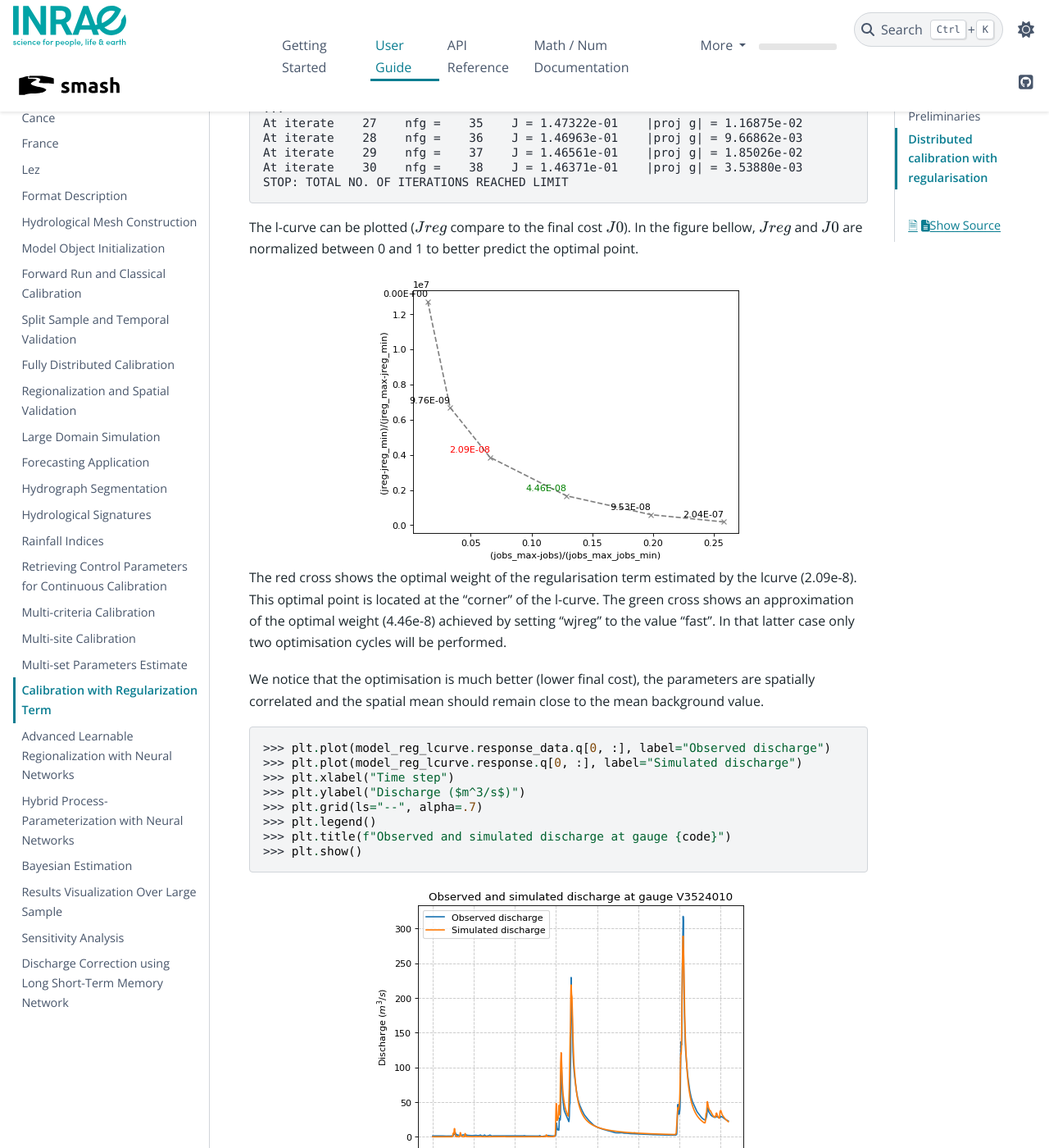
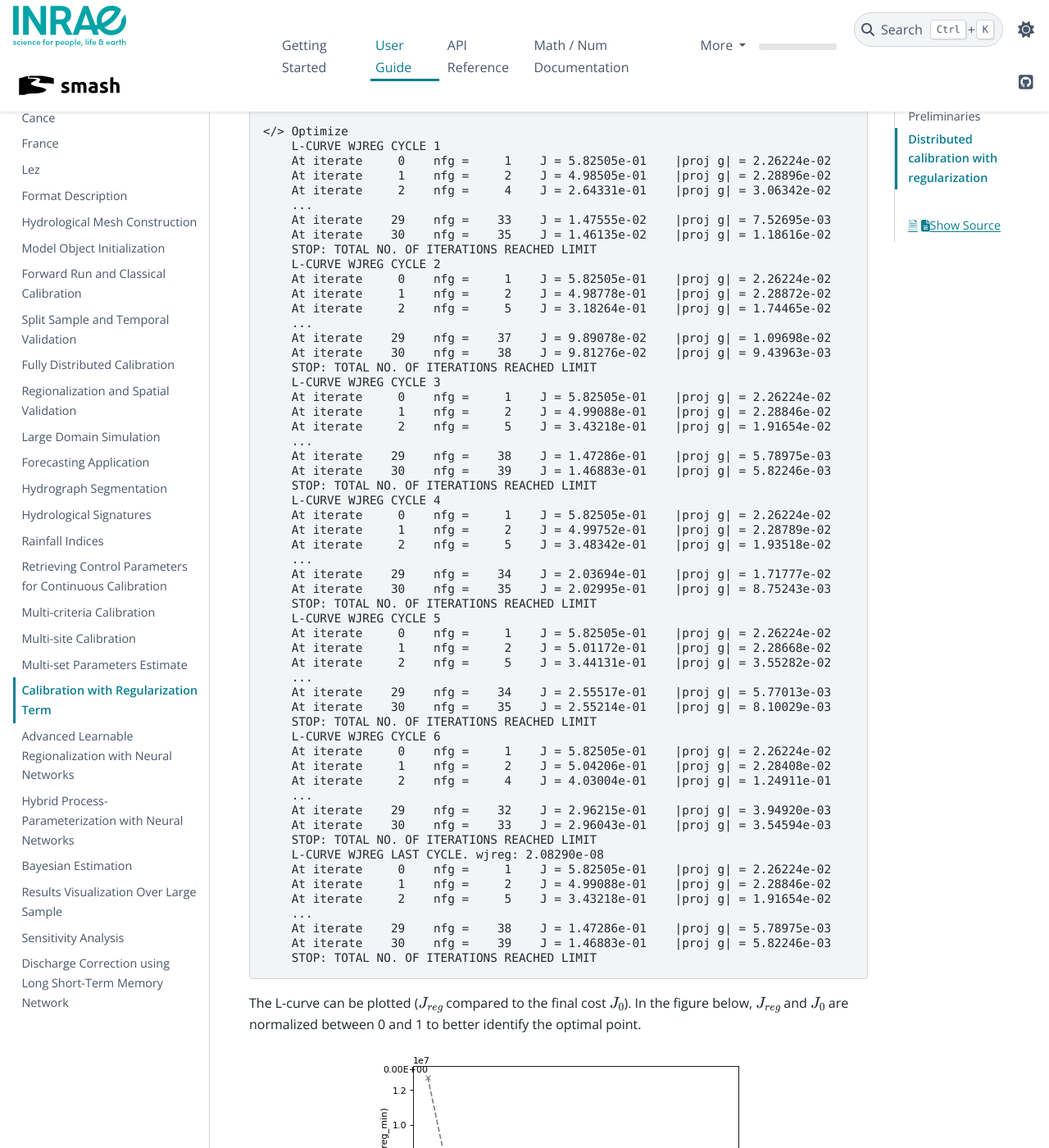
Before and after one commit to DassHydro/smash, a Sphinx documentation site: the page built from doc/source/user_guide/in_depth/calibration_with_regularization_term.rst, in a window 1280 px wide and 1400 px high, scrolled down 6056 px. Shown: the whole window at 82% size. Built offline with Sphinx 7.4.7 and the PyData theme 0.15.4, drawn with Linux system fonts in a browser that asks for light colours; pages that are not in the unit, such as notebooks, are missing from menus; the version number could not be read and is left out; cross-references to code outside the pages are shown as plain code; some of the changed text lies outside the part shown.

Commit message:
PR review: suggestion changes from TH review

```diff
--- a/doc/source/_static/bib/references.bib
+++ b/doc/source/_static/bib/references.bib
@@ -96,6 +96,17 @@
   pages     = {1--24},
   publisher = {Copernicus GmbH},
   doi       = {10.5194/hess-24-5519-2020}
+}
+
+@article{hansen1993,
+  author = {Hansen, Per Christian and O’Leary, Dianne Prost},
+  title = {The Use of the L-Curve in the Regularization of Discrete Ill-Posed Problems},
+  journal = {SIAM Journal on Scientific Computing},
+  volume = {14},
+  number = {6},
+  pages = {1487-1503},
+  year = {1993},
+  doi = {10.1137/0914086},
 }
 
 @article{Kermode2020-f90wrap,
--- a/doc/source/user_guide/files_with_code_block.csv
+++ b/doc/source/user_guide/files_with_code_block.csv
@@ -3,6 +3,7 @@
 classical_uses/split_sample_temporal_validation.rst
 in_depth/advanced_learnable_regionalization.rst
 in_depth/bayesian_estimation.rst
+in_depth/calibration_with_regularization_term.rst
 in_depth/hybrid_process_parameterization.rst
 in_depth/multicriteria_calibration.rst
 in_depth/retrieving_control_parameters.rst
--- a/doc/source/user_guide/in_depth/bayesian_estimation.rst
+++ b/doc/source/user_guide/in_depth/bayesian_estimation.rst
@@ -32,7 +32,7 @@
 Now, we need to create a :class:`smash.Model` object.
 For this case, we use the :ref:`user_guide.data_and_format_description.cance` dataset as an example.
 
-Load the ``setup`` and ``mesh`` dictionaries using the :meth:`smash.load_dataset` method and create the :class:`smash.Model` object.
+Load the ``setup`` and ``mesh`` dictionaries using the :meth:`smash.factory.load_dataset` method and create the :class:`smash.Model` object.
 
 .. code-block:: python
 
--- a/doc/source/user_guide/in_depth/calibration_with_regularization_term.rst
+++ b/doc/source/user_guide/in_depth/calibration_with_regularization_term.rst
@@ -13,29 +13,29 @@
 
 	>>> import smash
 	>>> import matplotlib.pyplot as plt
-	>>> import numpy as np
 
 Now, we need to create a :class:`smash.Model` object.
 For this case, we use the :ref:`user_guide.data_and_format_description.cance` dataset as an example.
 
-Load the ``setup`` and ``mesh`` dictionaries using the :meth:`smash.load_dataset` method and create the :class:`smash.Model` object.
+Load the ``setup`` and ``mesh`` dictionaries using the :meth:`smash.factory.load_dataset` method and create the :class:`smash.Model` object.
 
 .. code-block:: python
 
 	>>> setup, mesh = smash.factory.load_dataset("Cance")
 	>>> model = smash.Model(setup, mesh)
 
-Distributed calibration with regularisation
+Distributed calibration with regularization
 -------------------------------------------
 
-The regularization function can be applied with a distributed mapping using the lbfgsb optimizer. That kind of calibration produces smoother parameters map with better correlation with the background.
+The regularization function can be applied with a distributed mapping using gradient-based optimizers (here we use the L-BFGS-B algorithm).
+That kind of calibration produces smoother parameters map with better correlation with the background.
 
 To trigger the regularization function we must change the optimize and cost options:
 
 .. code-block:: python
 
     >>> optimize_options = {"termination_crit": {"maxiter": 30}}
-
+    >>>
     >>> cost_options= {
     ...        "end_warmup": '2014-10-15 00:00',
     ...        "jobs_cmpt": "nse",
@@ -44,24 +44,27 @@
     ...        "wjreg": 0.0,
     ...        }
 
-The maximum of iteration has been increased so that enough iterations will be performed to reduce the cost (the criteria and the regularisation term). "end_warmup" has been set one month later than the model start time to avoid "jumps" of the cost computation during the first time-step (the model require a long warmup period, but for this tutoriel only one month is given).
+The maximum of iteration has been increased so that enough iterations will be performed to reduce the cost (the criteria and the regularization term).
+The key option ``'end_warmup'`` has been set one month later than the model start time to avoid "jumps" of the cost computation during the first time-step (the model require a long warmup period, but for this tutorial only one month is given).
 
-When triggering the regularisation, the total cost :math:`J` is defined as follow:
+When triggering the regularization, the total cost :math:`J` is defined as follow:
 
 .. math::
     \boxed{
-    J = J0 + wjreg \times Jreg}
+    J = J_0 + w_{jreg} \times J_{reg}
+    }
 
-where :math:`J0` is the missfit criteria and :math:`Jreg` the regularisation term defined as follow:
+where :math:`J_0` is the missfit criteria and :math:`J_{reg}` the regularization term defined as follow:
 
 .. math::
     \boxed{
-    Jreg = wjreg\_cmpt_1 \times Jprior + wjreg\_cmpt_2 \times Jsmoothing}
+    J_{reg} = w_{jreg, 1} \times J_{prior} + w_{jreg, 2} \times J_{smoothing}
+    }
 
-where :math:`wjreg\_cmpt_1, wjreg\_cmpt_2, ...` are some weight coefficients attributed to each penalisation function.
+where :math:`w_{jreg, 1}` and :math:`w_{jreg, 2}` are the weight coefficients attributed to each penalization function.
 
-"jreg_cmpt" option selects the penalisation function (choice are elements in ["prior", "smoothing", "hard_smoothing"]) used to compute the regularisation term: "prior" denoted :math:`Jprior` compute :math:`|| X - X^b ||` (norm of the distance of the control parameter :math:`X` to the background :math:`X^b`), "smoothing" and "hard_smoothing" are some spatial smoothing function denoted :math:`Jsmoothing` (see :ref:`math_num_documentation.regularization_function` for more details).
-"wjreg" provide the total weight of the regularisation function (here it is set to 0., i.e the regularisation will be inefficient).
+The ``'jreg_cmpt'`` option selects the penalization function (choices are elements in [``'prior'``, ``'smoothing'``, ``'hard_smoothing'``]) used to compute the regularization term: ``'prior'``, denoted as :math:`J_{prior}`, computes :math:`|| X - X^b ||` (the norm of the distance of the control parameter :math:`X` to the background :math:`X^b`), while ``'smoothing'`` and ``'hard_smoothing'`` are spatial smoothing functions denoted as :math:`J_{smoothing}` (see :ref:`math_num_documentation.regularization_function` for more details).
+The ``'wjreg'`` option provides the total weight of the regularization function (here it is set to 0, meaning the regularization will be ineffective).
 
 Now we can start the optimization of the model parameters.
 
@@ -74,8 +77,6 @@
     ...                    cost_options=cost_options,
     ...                    )
 
-That returns:
-
 .. code-block:: output
 
     </> Optimize
@@ -83,15 +84,15 @@
         At iterate     1    nfg =     2    J = 4.98505e-01    |proj g| = 2.28896e-02
         At iterate     2    nfg =     4    J = 2.64331e-01    |proj g| = 3.06342e-02
         ...
-        At iterate    28    nfg =    32    J = 1.48585e-02    |proj g| = 8.08515e-03
-        At iterate    29    nfg =    33    J = 1.46492e-02    |proj g| = 5.14101e-03
-        At iterate    30    nfg =    35    J = 1.45157e-02    |proj g| = 8.50714e-03
+        At iterate    29    nfg =    33    J = 1.47555e-02    |proj g| = 7.52695e-03
+        At iterate    30    nfg =    35    J = 1.46135e-02    |proj g| = 1.18616e-02
         STOP: TOTAL NO. OF ITERATIONS REACHED LIMIT
 
 Let's now plot the discharges and the map of the calibrated parameters.
 
 .. code-block:: python
 
+    >>> code = model.mesh.code[0]
     >>> plt.plot(model_noreg.response_data.q[0, :], label="Observed discharge")
     >>> plt.plot(model_noreg.response.q[0, :], label="Simulated discharge")
     >>> plt.xlabel("Time step")
@@ -106,14 +107,15 @@
 
 .. code-block:: python
 
-    >>> plt.imshow(model_noreg.rr_parameters.values[:,:,1]) ;
-    >>> plt.colorbar(label="Production capacity");
-    >>> plt.title("Cance - map of the calibrated production parameter (cp)");
+    >>> plt.imshow(model_noreg.rr_parameters.values[:,:,1])
+    >>> plt.colorbar(label="cp (mm)")
+    >>> plt.title("Cance - map of the calibrated production parameter (cp)")
+    >>> plt.show()
 
 .. image:: ../../_static/user_guide.in_depth.calibration_with_regularisation_term.calibrated_noreg.png
     :align: center
 
-Now change the weight of the regularisation term (set :math:`wjreg > 0`) and observe the effects.
+Now change the weight of the regularization term (set :math:`w_{jreg} > 0`) and observe the effects.
 
 .. code-block:: python
 
@@ -122,9 +124,9 @@
     ...        "jobs_cmpt": "nse",
     ...        "wjobs_cmpt": "mean",
     ...        "jreg_cmpt": ["prior", "smoothing"],
-    ...        "wjreg": 0.000001,
+    ...        "wjreg": 1e-6,
     ...        }
-
+    >>>
     >>> model_reg = smash.optimize(model,
     ...                    optimizer="lbfgsb",
     ...                    mapping="distributed",
@@ -132,21 +134,18 @@
     ...                    cost_options=cost_options,
     ...                    )
 
-That returns:
-
 .. code-block:: output
 
     </> Optimize
-    At iterate     0    nfg =     1    J = 5.82505e-01    |proj g| = 2.26224e-02
-    At iterate     1    nfg =     2    J = 5.26515e-01    |proj g| = 3.61495e-02
-    At iterate     2    nfg =     4    J = 5.19688e-01    |proj g| = 1.09659e-01
-    ...
-    At iterate    28    nfg =    32    J = 3.54707e-01    |proj g| = 1.05339e-02
-    At iterate    29    nfg =    33    J = 3.54489e-01    |proj g| = 9.41573e-03
-    At iterate    30    nfg =    34    J = 3.54246e-01    |proj g| = 8.71998e-03
-    STOP: TOTAL NO. OF ITERATIONS REACHED LIMIT
+        At iterate     0    nfg =     1    J = 5.82505e-01    |proj g| = 2.26224e-02
+        At iterate     1    nfg =     2    J = 5.26515e-01    |proj g| = 3.61495e-02
+        At iterate     2    nfg =     4    J = 5.19688e-01    |proj g| = 1.09659e-01
+        ...
+        At iterate    29    nfg =    33    J = 3.54491e-01    |proj g| = 9.42803e-03
+        At iterate    30    nfg =    34    J = 3.54248e-01    |proj g| = 8.79138e-03
+        STOP: TOTAL NO. OF ITERATIONS REACHED LIMIT
 
-The simulated and observed discharges and the calibrated parameter map (cp) are plotted bellow:
+The simulated and observed discharges and the calibrated parameter map (e.g., for the parameter of production capacity) are shown below:
 
 .. code-block:: python
 
@@ -164,17 +163,23 @@
 
 .. code-block:: python
 
-    >>> plt.imshow(model_reg.rr_parameters.values[:,:,1]) ;
-    >>> plt.colorbar(label="Production capacity");
-    >>> plt.title("Cance - map of the calibrated production parameter (cp)");
+    >>> plt.imshow(model_reg.rr_parameters.values[:,:,1])
+    >>> plt.colorbar(label="cp (mm)")
+    >>> plt.title("Cance - map of the calibrated production parameter (cp)")
+    >>> plt.show()
 
 .. image:: ../../_static/user_guide.in_depth.calibration_with_regularisation_term.calibrated_cp_reg.png
     :align: center
 
-The simulated discharge does not fit well with the observed discharge but the calibrated parameter map is smoother. Indeed the regularisation adds some constraints for the optimisation and forces the parameters to be correlated with its neighbourgs and close to the background. In our case, the weight for the regularisation term (:math:`wjreg \times Jreg`) is too big compare to the optimisation criteria (:math:`J0`), the convergence is then less efficient. W recommend to estimate the optimal regularisation weight :math:`wjreg` with the l-curve method (P. C. Hansen and D. P. O’Leary, “The use of the L-curve in the regularization of discrete ill-posed problems,” SIAM Journal on Scientific Computing, vol. 14, no. 6, pp. 1487–1503, 1993.).
+The simulated discharge does not fit well with the observed discharge but the calibrated parameter map is smoother.
+Indeed the regularization adds some constraints for the optimization and forces the parameters to be correlated with its neighbourgs and close to the background.
+In this case, the weight for the regularization term (:math:`w_{jreg} \times J_{reg}`) is too large compared to the optimization criteria (:math:`J_0`), the convergence is then less efficient.
+We recommend to estimate the optimal regularization weight :math:`w_{jreg}` with the L-curve method :cite:p:`hansen1993`.
 
-An automatic method to comute the l-curve is implemented in Smash. The optimal coefficient :math:`wjreg` can be automatically estimated (M. Jay-Allemand, P. Javelle, and P.-A. Garambois, “Assimilation dans SMASH.” 2023.). To do so, just set the "wjreg" cost option to "lcurve". In order to plot the result of the l-curve, you must setup optional returned options. Notice that the lcurve will perform six optimisation cycles (the number of cycle is currently fixed) and thus the computation can take a long time.
-
+An automatic method to compute the L-curve is implemented in `smash`, where the optimal coefficient :math:`w_{jreg}` can be automatically estimated.
+To do so, simply set the ``'wjreg'`` cost option to ``'lcurve'``.
+To plot the result of the L-curve, you must configure optional return options.
+Note that the L-curve will perform six optimization cycles (the number of cycles is currently fixed), and thus the computation may take a significant amount of time.
 
 .. code-block:: python
 
@@ -185,9 +190,8 @@
     ...        "jreg_cmpt": ["prior", "smoothing"],
     ...        "wjreg": "lcurve",
     ...        }
-
-
-    return_options= {
+    >>>
+    >>> return_options= {
     ...            "time_step": "all",
     ...            "lcurve_wjreg": True,
     ...            "jreg": True,
@@ -196,7 +200,7 @@
     ...            "control_vector": True,
     ...            "n_iter": True,
     ...        }
-
+    >>>
     >>> model_reg_lcurve, return_results = smash.optimize(model,
     ...                    optimizer="lbfgsb",
     ...                    mapping="distributed",
@@ -205,40 +209,78 @@
     ...                    return_options=return_options,
     ...                    )
 
-That return:
-
 .. code-block:: output
 
     </> Optimize
-    L-CURVE WJREG CYCLE 1
-    At iterate     0    nfg =     1    J = 5.82505e-01    |proj g| = 2.26224e-02
-    At iterate     1    nfg =     2    J = 4.98505e-01    |proj g| = 2.28896e-02
-    At iterate     2    nfg =     4    J = 2.64331e-01    |proj g| = 3.06342e-02
-    ...
-    At iterate    28    nfg =    32    J = 1.48585e-02    |proj g| = 8.08515e-03
-    At iterate    29    nfg =    33    J = 1.46492e-02    |proj g| = 5.14101e-03
-    At iterate    30    nfg =    35    J = 1.45157e-02    |proj g| = 8.50714e-03
-    STOP: TOTAL NO. OF ITERATIONS REACHED LIMIT
-    L-CURVE WJREG CYCLE 2
-    At iterate     0    nfg =     1    J = 5.82505e-01    |proj g| = 2.26224e-02
-    At iterate     1    nfg =     2    J = 4.98778e-01    |proj g| = 2.28872e-02
-    At iterate     2    nfg =     5    J = 3.18313e-01    |proj g| = 1.74505e-02
-    ...
-    At iterate    27    nfg =    35    J = 1.47322e-01    |proj g| = 1.16875e-02
-    At iterate    28    nfg =    36    J = 1.46963e-01    |proj g| = 9.66862e-03
-    At iterate    29    nfg =    37    J = 1.46561e-01    |proj g| = 1.85026e-02
-    At iterate    30    nfg =    38    J = 1.46371e-01    |proj g| = 3.53880e-03
-    STOP: TOTAL NO. OF ITERATIONS REACHED LIMIT
+        L-CURVE WJREG CYCLE 1
+        At iterate     0    nfg =     1    J = 5.82505e-01    |proj g| = 2.26224e-02
+        At iterate     1    nfg =     2    J = 4.98505e-01    |proj g| = 2.28896e-02
+        At iterate     2    nfg =     4    J = 2.64331e-01    |proj g| = 3.06342e-02
+        ...
+        At iterate    29    nfg =    33    J = 1.47555e-02    |proj g| = 7.52695e-03
+        At iterate    30    nfg =    35    J = 1.46135e-02    |proj g| = 1.18616e-02
+        STOP: TOTAL NO. OF ITERATIONS REACHED LIMIT
+        L-CURVE WJREG CYCLE 2
+        At iterate     0    nfg =     1    J = 5.82505e-01    |proj g| = 2.26224e-02
+        At iterate     1    nfg =     2    J = 4.98778e-01    |proj g| = 2.28872e-02
+        At iterate     2    nfg =     5    J = 3.18264e-01    |proj g| = 1.74465e-02
+        ...
+        At iterate    29    nfg =    37    J = 9.89078e-02    |proj g| = 1.09698e-02
+        At iterate    30    nfg =    38    J = 9.81276e-02    |proj g| = 9.43963e-03
+        STOP: TOTAL NO. OF ITERATIONS REACHED LIMIT
+        L-CURVE WJREG CYCLE 3
+        At iterate     0    nfg =     1    J = 5.82505e-01    |proj g| = 2.26224e-02
+        At iterate     1    nfg =     2    J = 4.99088e-01    |proj g| = 2.28846e-02
+        At iterate     2    nfg =     5    J = 3.43218e-01    |proj g| = 1.91654e-02
+        ...
+        At iterate    29    nfg =    38    J = 1.47286e-01    |proj g| = 5.78975e-03
+        At iterate    30    nfg =    39    J = 1.46883e-01    |proj g| = 5.82246e-03
+        STOP: TOTAL NO. OF ITERATIONS REACHED LIMIT
+        L-CURVE WJREG CYCLE 4
+        At iterate     0    nfg =     1    J = 5.82505e-01    |proj g| = 2.26224e-02
+        At iterate     1    nfg =     2    J = 4.99752e-01    |proj g| = 2.28789e-02
+        At iterate     2    nfg =     5    J = 3.48342e-01    |proj g| = 1.93518e-02
+        ...
+        At iterate    29    nfg =    34    J = 2.03694e-01    |proj g| = 1.71777e-02
+        At iterate    30    nfg =    35    J = 2.02995e-01    |proj g| = 8.75243e-03
+        STOP: TOTAL NO. OF ITERATIONS REACHED LIMIT
+        L-CURVE WJREG CYCLE 5
+        At iterate     0    nfg =     1    J = 5.82505e-01    |proj g| = 2.26224e-02
+        At iterate     1    nfg =     2    J = 5.01172e-01    |proj g| = 2.28668e-02
+        At iterate     2    nfg =     5    J = 3.44131e-01    |proj g| = 3.55282e-02
+        ...
+        At iterate    29    nfg =    34    J = 2.55517e-01    |proj g| = 5.77013e-03
+        At iterate    30    nfg =    35    J = 2.55214e-01    |proj g| = 8.10029e-03
+        STOP: TOTAL NO. OF ITERATIONS REACHED LIMIT
+        L-CURVE WJREG CYCLE 6
+        At iterate     0    nfg =     1    J = 5.82505e-01    |proj g| = 2.26224e-02
+        At iterate     1    nfg =     2    J = 5.04206e-01    |proj g| = 2.28408e-02
+        At iterate     2    nfg =     4    J = 4.03004e-01    |proj g| = 1.24911e-01
+        ...
+        At iterate    29    nfg =    32    J = 2.96215e-01    |proj g| = 3.94920e-03
+        At iterate    30    nfg =    33    J = 2.96043e-01    |proj g| = 3.54594e-03
+        STOP: TOTAL NO. OF ITERATIONS REACHED LIMIT
+        L-CURVE WJREG LAST CYCLE. wjreg: 2.08290e-08
+        At iterate     0    nfg =     1    J = 5.82505e-01    |proj g| = 2.26224e-02
+        At iterate     1    nfg =     2    J = 4.99088e-01    |proj g| = 2.28846e-02
+        At iterate     2    nfg =     5    J = 3.43218e-01    |proj g| = 1.91654e-02
+        ...
+        At iterate    29    nfg =    38    J = 1.47286e-01    |proj g| = 5.78975e-03
+        At iterate    30    nfg =    39    J = 1.46883e-01    |proj g| = 5.82246e-03
+        STOP: TOTAL NO. OF ITERATIONS REACHED LIMIT
 
-The l-curve can be plotted (:math:`Jreg` compare to the final cost :math:`J0`). In the figure bellow, :math:`Jreg` and :math:`J0` are normalized between 0 and 1 to better predict the optimal point.
+The L-curve can be plotted (:math:`J_{reg}` compared to the final cost :math:`J_0`).
+In the figure below, :math:`J_{reg}` and :math:`J_0` are normalized between 0 and 1 to better identify the optimal point.
 
 .. image:: ../../_static/user_guide.in_depth.calibration_with_regularisation_term.lcurve.png
     :align: center
 
-The red cross shows the optimal weight of the regularisation term estimated by the lcurve (2.09e-8). This optimal point is located at the "corner" of the l-curve. The green cross shows an approximation of the optimal weight (4.46e-8) achieved by setting "wjreg" to the value "fast". In that latter case only two optimisation cycles will be performed.
+The red cross indicates the optimal weight of the regularization term estimated by the L-curve (2.09e-8).
+This optimal point is located at the "corner" of the L-curve.
+The green cross represents an approximation of the optimal weight (4.46e-8) obtained by setting ``'wjreg'`` to ``'fast'``.
+In this case, only two optimization cycles are performed.
 
-We notice that the optimisation is much better (lower final cost), the parameters are spatially correlated and the spatial mean should remain close to the mean background value.
-
+We notice that the optimization is much better (lower final cost), the parameters are spatially correlated and the spatial mean should remain close to the mean background value.
 
 .. code-block:: python
 
@@ -251,19 +293,22 @@
     >>> plt.title(f"Observed and simulated discharge at gauge {code}")
     >>> plt.show()
 
-.. image:: ../../_static/user_guide.in_depth.calibration_with_regularisation_term.hydrograph_noreg.png
+.. image:: ../../_static/user_guide.in_depth.calibration_with_regularisation_term.hydrograph_reg_lcurve.png
     :align: center
 
 .. code-block:: python
 
-    >>> plt.imshow(model_reg_lcurve.rr_parameters.values[:,:,1]) ;
-    >>> plt.colorbar(label="Production capacity");
-    >>> plt.title("Cance - map of the calibrated production parameter");
+    >>> plt.imshow(model_reg_lcurve.rr_parameters.values[:,:,1])
+    >>> plt.colorbar(label="cp (mm)")
+    >>> plt.title("Cance - map of the calibrated production parameter (cp)")
+    >>> plt.show()
 
 .. image:: ../../_static/user_guide.in_depth.calibration_with_regularisation_term.calibrated_cp_reg_lcurve.png
     :align: center
 
-A penalisation term with harder smoothing can be used. Just set "jreg_cmpt" option to ["prior", "hard-smoothing"]. Moreover weightning betwween each penalisation term can be adjusted: let's define a weighning twice larger for the smoothing than for the prior penalisation term:
+A penalization term with harder smoothing can be used.
+Simply set the ``'jreg_cmpt'`` option to [``'prior'``, ``'hard-smoothing'``].
+Additionally, weighting between each penalization term can be adjusted: for instance, define a weighting twice as large for the smoothing term compared to the prior penalization term:
 
 .. code-block:: python
 
@@ -284,26 +329,25 @@
     ...                    return_options=return_options,
     ...                    )
 
-That return:
-
 .. code-block:: output
 
-    At iterate     0    nfg =     1    J = 6.95010e-01    |proj g| = 1.66423e-02
-    At iterate     1    nfg =     2    J = 6.51908e-01    |proj g| = 1.78277e-02
-    At iterate     2    nfg =     4    J = 4.08855e-01    |proj g| = 5.22046e-02
-    ...
-    At iterate    28    nfg =    34    J = 1.94216e-01    |proj g| = 2.09031e-02
-    At iterate    29    nfg =    35    J = 1.93498e-01    |proj g| = 1.87484e-02
-    At iterate    30    nfg =    36    J = 1.92991e-01    |proj g| = 2.03715e-02
-    STOP: TOTAL NO. OF ITERATIONS REACHED LIMIT
+    </> Optimize
+        At iterate     0    nfg =     1    J = 5.82505e-01    |proj g| = 2.26224e-02
+        At iterate     1    nfg =     2    J = 4.99706e-01    |proj g| = 2.28790e-02
+        At iterate     2    nfg =     5    J = 3.33072e-01    |proj g| = 2.34928e-02
+        ...
+        At iterate    29    nfg =    35    J = 2.01653e-01    |proj g| = 1.52276e-02
+        At iterate    30    nfg =    36    J = 2.01213e-01    |proj g| = 7.89939e-03
+        STOP: TOTAL NO. OF ITERATIONS REACHED LIMIT
 
-The parameter map will be even more smooth:
+The parameter map is now even smoother:
 
 .. code-block:: python
 
-    >>> plt.imshow(model_reg_lcurve.rr_parameters.values[:,:,1]) ;
-    >>> plt.colorbar(label="Production capacity");
-    >>> plt.title("Cance - map of the calibrated production parameter");
+    >>> plt.imshow(model_reg_lcurve_hard_smoothing.rr_parameters.values[:,:,1])
+    >>> plt.colorbar(label="cp (mm)")
+    >>> plt.title("Cance - map of the calibrated production parameter (cp)")
+    >>> plt.show()
 
 .. image:: ../../_static/user_guide.in_depth.calibration_with_regularisation_term.calibrated_cp_lcurve_hard_smoothing.png
     :align: center
--- a/doc/source/user_guide/in_depth/multicriteria_calibration.rst
+++ b/doc/source/user_guide/in_depth/multicriteria_calibration.rst
@@ -31,7 +31,7 @@
 Now, we need to create a :class:`smash.Model` object.
 For this case, we will use the :ref:`user_guide.data_and_format_description.cance` dataset as an example.
 
-Load the ``setup`` and ``mesh`` dictionaries using the :meth:`smash.load_dataset` method and create the :class:`smash.Model` object.
+Load the ``setup`` and ``mesh`` dictionaries using the :meth:`smash.factory.load_dataset` method and create the :class:`smash.Model` object.
 
 .. code-block:: python
 
```
Also changed, not shown: other parts of doc/source/user_guide/in_depth/calibration_with_regularization_term.rst (+3 -3 lines), doc/source/_static/user_guide.in_depth.calibration_with_regularisation_term.calibrated_cp_lcurve_hard_smoothing.png, doc/source/_static/user_guide.in_depth.calibration_with_regularisation_term.calibrated_cp_reg.png, doc/source/_static/user_guide.in_depth.calibration_with_regularisation_term.calibrated_cp_reg_lcurve.png, doc/source/_static/user_guide.in_depth.calibration_with_regularisation_term.calibrated_noreg.png, doc/source/_static/user_guide.in_depth.calibration_with_regularisation_term.hydrograph_noreg.png, doc/source/_static/user_guide.in_depth.calibration_with_regularisation_term.hydrograph_reg.png, doc/source/_static/user_guide.in_depth.calibration_with_regularisation_term.hydrograph_reg_lcurve.png.
